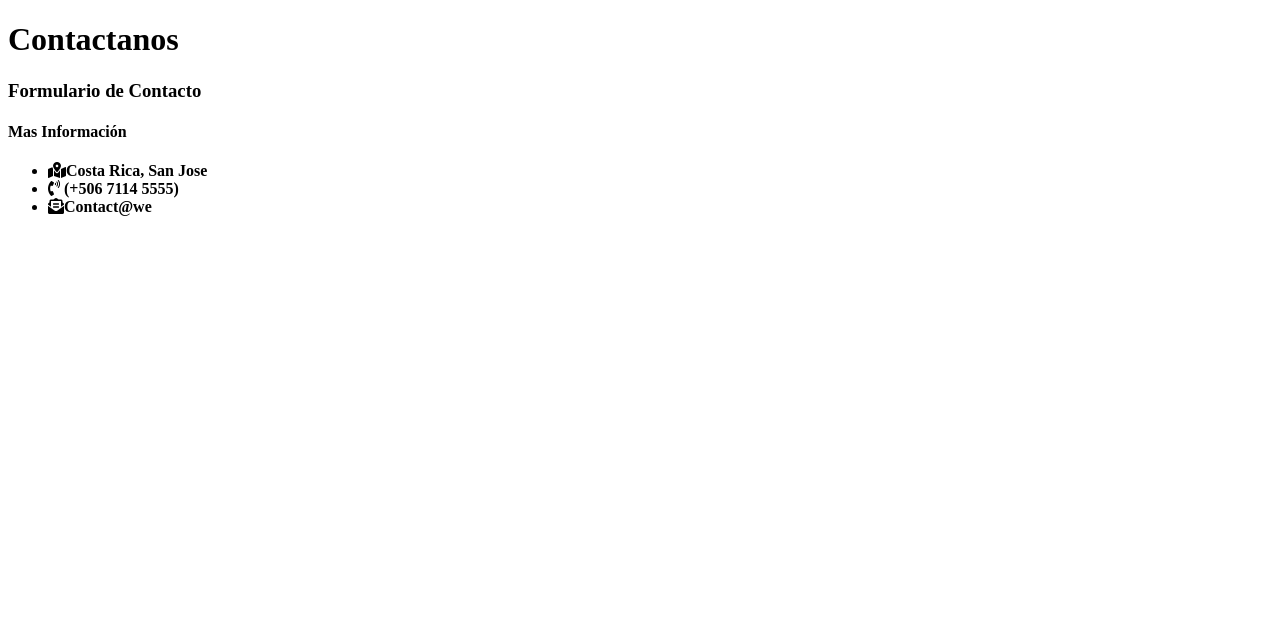
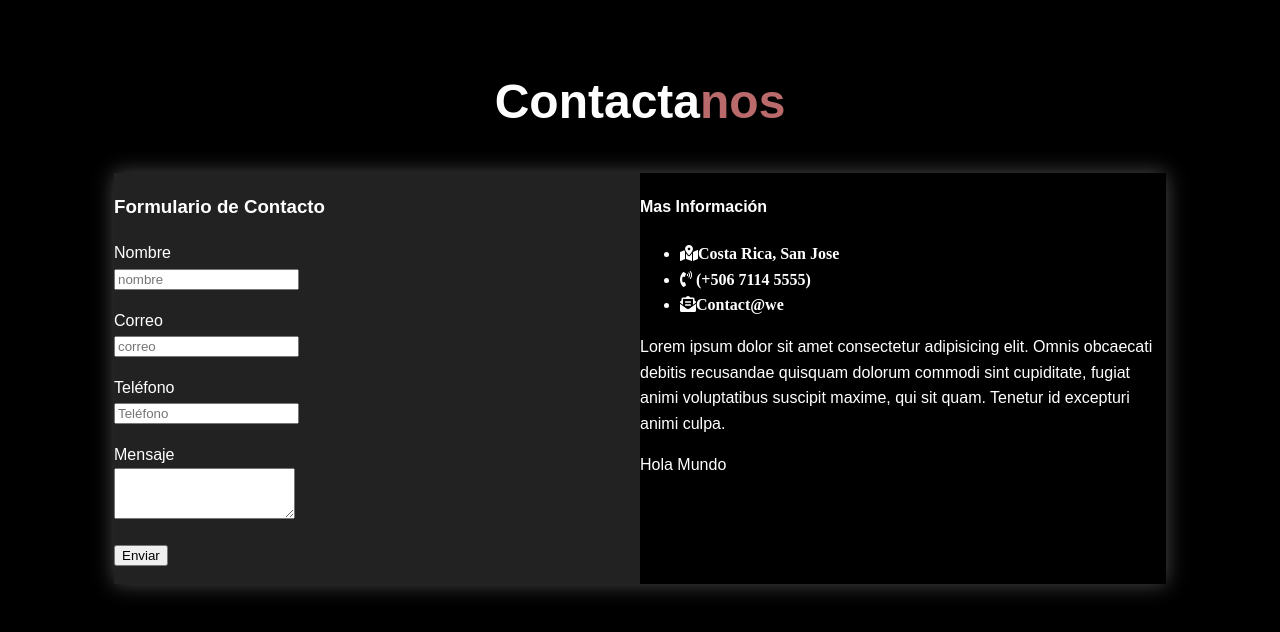
Before and after one commit to MIALIS123/EjemplosGridANDFlex, a plain HTML site: page 2-FormGrid/index.html in a window 1280 px wide. Drawn offline with nearby package versions, Linux system fonts and the light colour scheme.

Commit message:
Ft-Continue

```diff
--- a/2-FormGrid/index.html
+++ b/2-FormGrid/index.html
@@ -24,7 +24,33 @@
         <div class="contact-container animated bounceInUp">
             <div class="contact-form">
                 <h3>Formulario de Contacto</h3>
-                <form action=""></form>
+                <form action="">
+                    <p>
+                        <label for="">Nombre</label>
+                        <input type="text" name="nombre" placeholder="nombre">
+                    </p>
+
+                    <p>
+                        <label for="">Correo</label>
+                        <input type="email" name="correo" placeholder="correo">
+                    </p>
+
+                    <p>
+                        <label for="">Teléfono</label>
+                        <input type="Teléfono" name="Teléfono" placeholder="Teléfono">
+                    </p>
+
+                    <p class="bloque">
+                        <label for="">Mensaje</label>
+                        <textarea name="mensaje" rows="3"></textarea>
+                    </p>
+
+                    <p>
+                        <button>
+                            Enviar
+                        </button>
+                    </p>
+                </form>
             </div>
             <div class="contact-info">
                 <h4>Mas Información </h4>
@@ -41,6 +67,8 @@
                         <i class="fas fas fa-envelope-open-text">Contact@we</i>
                     </li>
                 </ul>
+                <p>Lorem ipsum dolor sit amet consectetur adipisicing elit. Omnis obcaecati debitis recusandae quisquam dolorum commodi sint cupiditate, fugiat animi voluptatibus suscipit maxime, qui sit quam. Tenetur id excepturi animi culpa.</p>
+                <p>Hola Mundo</p>
             </div>
 
         </div>
--- a/2-FormGrid/styles.css
+++ b/2-FormGrid/styles.css
@@ -0,0 +1,50 @@
+*{
+    box-sizing: border-box;
+
+}
+
+body {
+    background-color: #000;
+    color: #fff;
+    font-family: Arial, Helvetica, sans-serif ;
+    padding: 0 1.5em;
+    line-height: 1.6;
+}
+
+.content {
+    max-width: 1100px;
+    margin:0 auto;
+    padding: 1.5em;
+}
+.logo{
+    text-align: center;
+    font-size: 3em ;
+}
+.logo span {
+    color: rgb(186, 106, 106);
+
+}
+
+.contact-container {
+    box-shadow: 0 0 20px 0 rgba(255, 255, 255, .3) ;
+    display: grid;
+    grid-template-columns: 1fr 1fr;
+
+}
+.animated {
+
+}
+.contact-form form{
+
+}
+
+.contact-form {
+    background: #222222;
+}
+
+.contact-form label {
+    display: block;
+}
+
+.contact-info {
+}
```
